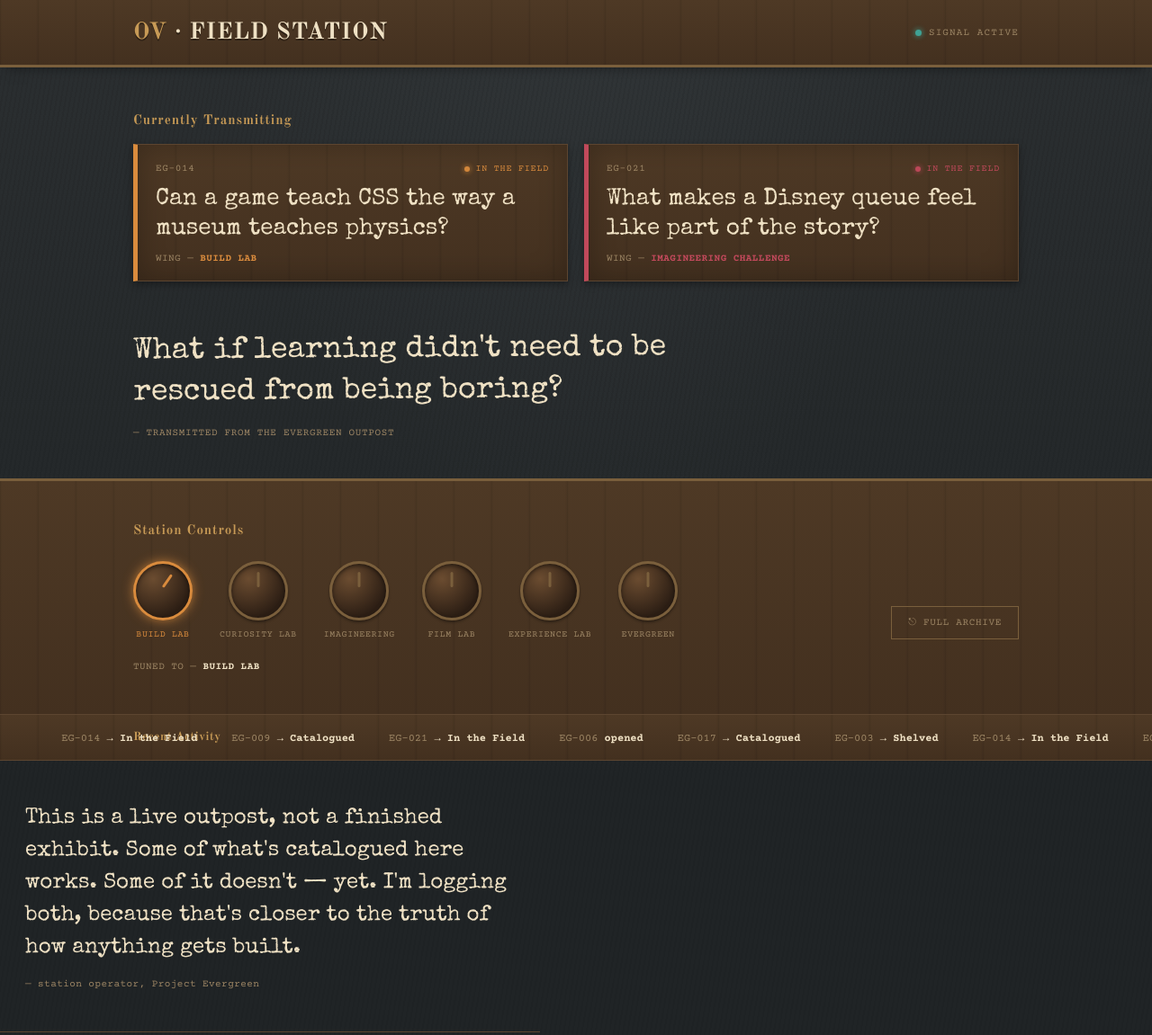
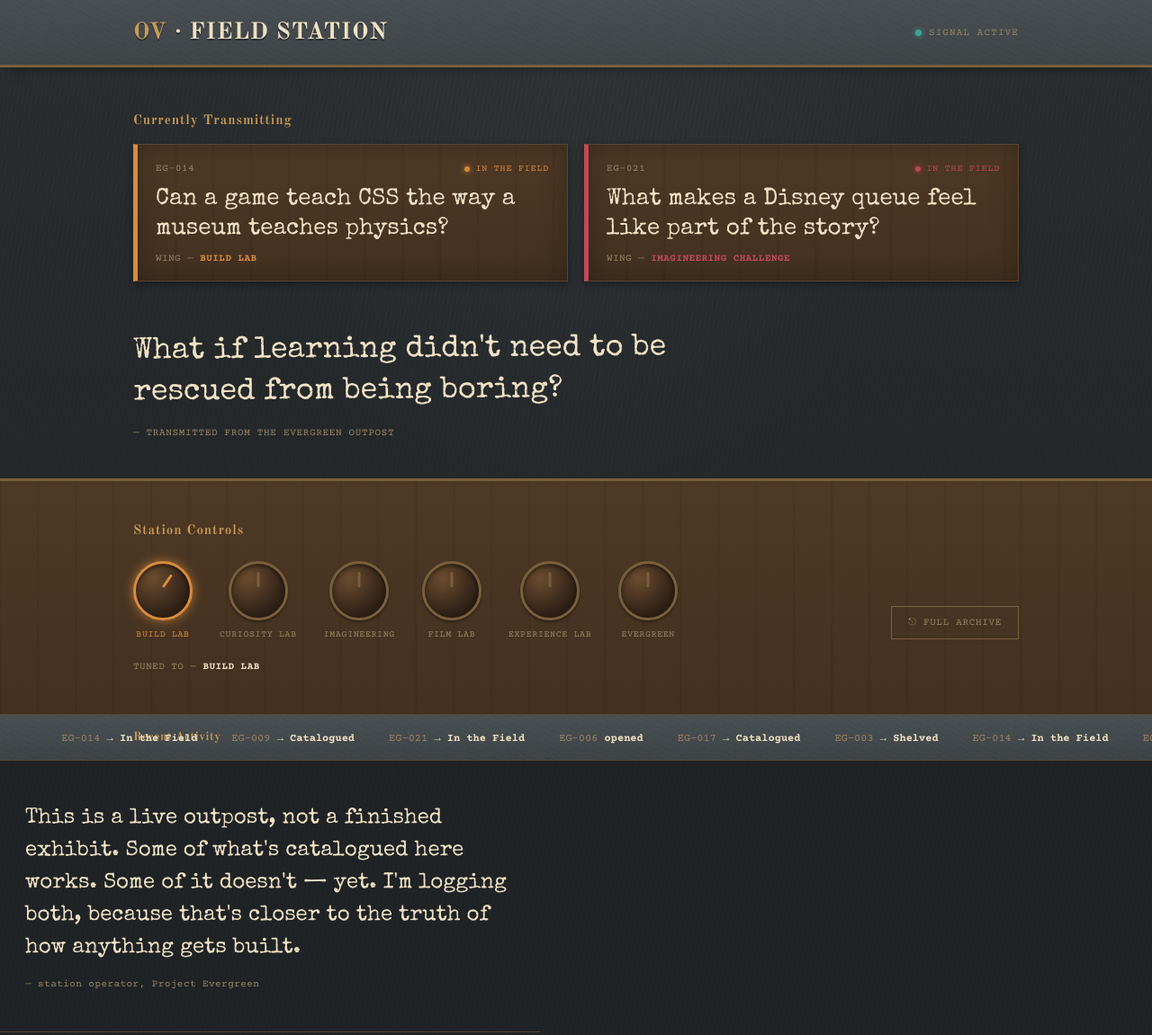
Before and after one commit to Olivia-VFX/Personal-Portfolio, a plain HTML site: page index.html in a window 1280 px wide. Shown: the top 1151 px of the page at 90% size. Drawn offline with nearby package versions, Linux system fonts and the light colour scheme.

Commit message:
Update index.html

```diff
--- a/index.html
+++ b/index.html
@@ -10,7 +10,7 @@
 </head>
 <body>
 
-  <header class="signal-header grain">
+  <header class="signal-header steel">
     <div class="wrap">
       <div class="callsign"><span>OV</span> · FIELD STATION</div>
       <div class="signal-status"><span class="dot"></span> Signal Active</div>
@@ -76,7 +76,7 @@
     </div>
   </section>
 
-  <div class="ticker-wrap grain">
+  <div class="ticker-wrap steel">
     <div class="wrap">
       <span class="ticker-label">Recent Activity</span>
       <span class="ticker-track" id="tickerTrack"></span>
```
